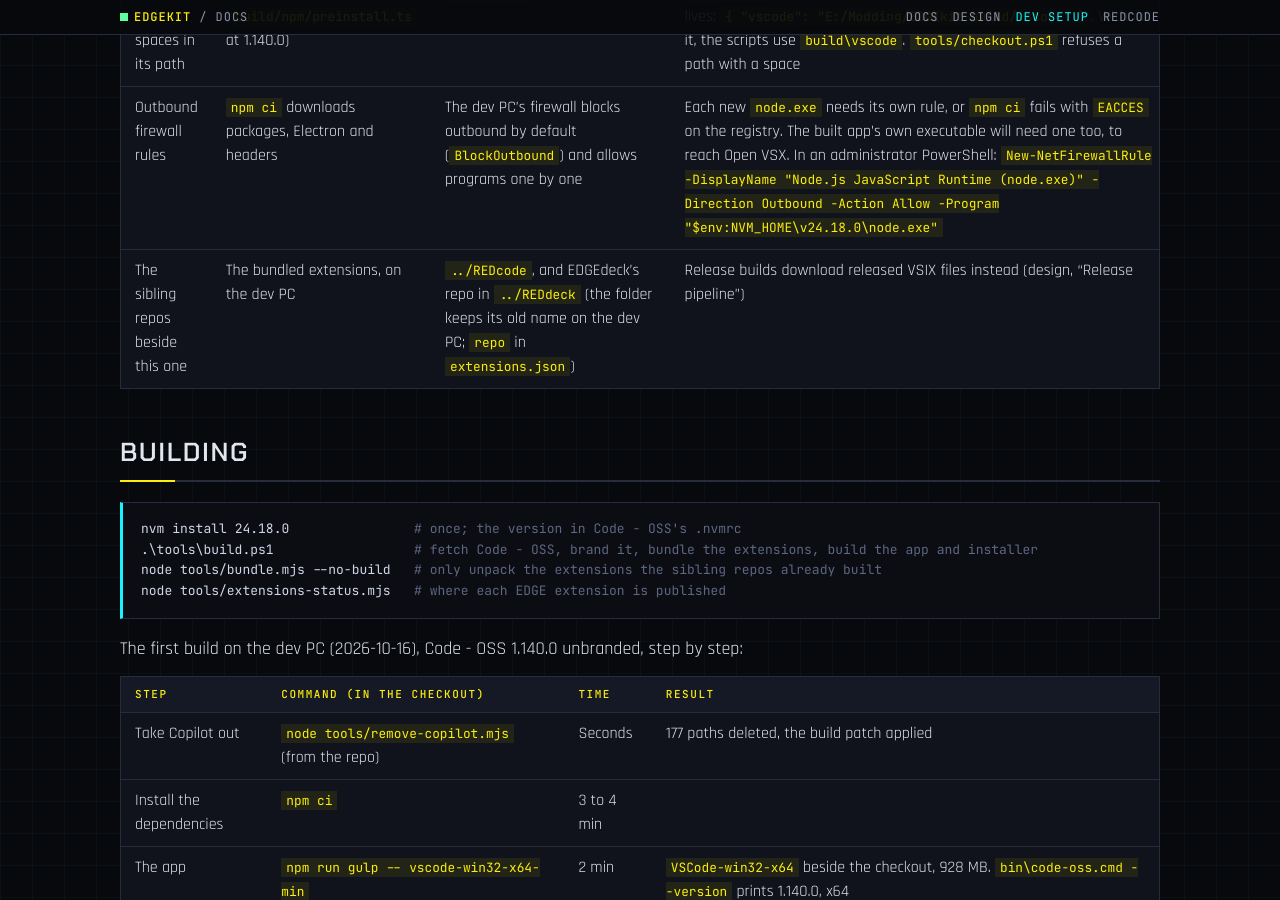
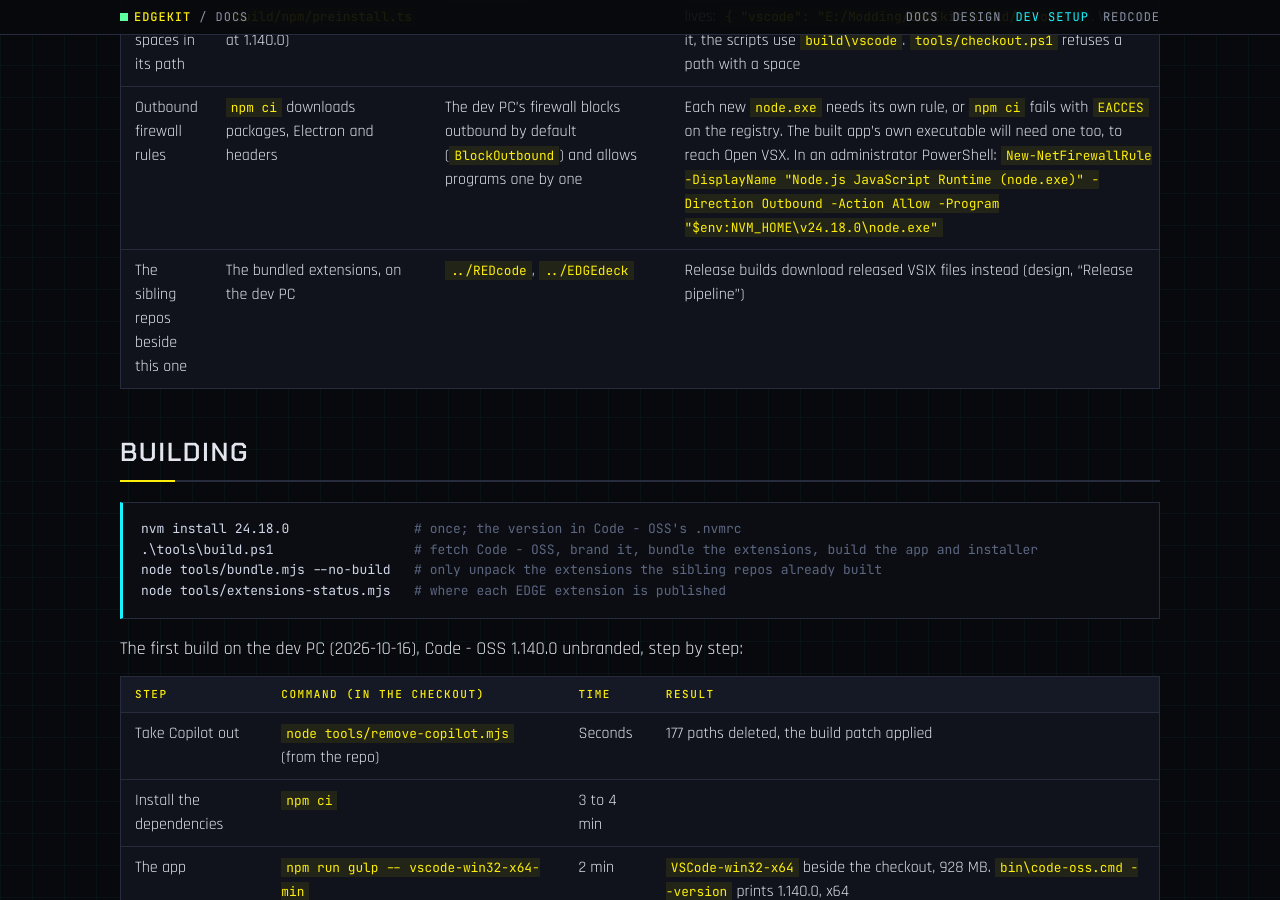
Before and after one commit to Edgemodders/EDGEkit, a Jekyll site: the page built from docs/dev-setup.md, in a window 1280 px wide and 900 px high, scrolled down 1087 px. Built offline with Jekyll 4.4.1, drawn with Linux system fonts in a browser that asks for light colours; our own code applies the rules of GitHub Pages for plain Markdown files.

Commit message:
EDGEdeck's folder is now ../EDGEdeck
Co-Authored-By: Claude Opus 5.5 <noreply@anthropic.com>

```diff
--- a/docs/dev-setup.md
+++ b/docs/dev-setup.md
@@ -11,7 +11,7 @@ What a Windows PC needs to build EDGEkit. The versions below were checked on the
 | Disk | The checkout, its dependencies and the build | 290 GB free on E: | Measured in K1 |
 | A checkout folder with no spaces in its path | Upstream's install runs `node-gyp.cmd` through the shell with its path unquoted (`build/npm/preinstall.ts` at 1.140.0) | `E:\Modding\EDGEkit-build\vscode`, set in `local.json` | Found in K1, 2026-10-16: under `E:\Modding\Cyberpunk 2077\` `npm ci` stopped with `'E:\Modding\Cyberpunk' is not recognized`. `local.json` at the repo root (not committed) says where the checkout lives: `{ "vscode": "E:/Modding/EDGEkit-build/vscode" }`. Without it, the scripts use `build\vscode`. `tools/checkout.ps1` refuses a path with a space |
 | Outbound firewall rules | `npm ci` downloads packages, Electron and headers | The dev PC's firewall blocks outbound by default (`BlockOutbound`) and allows programs one by one | Each new `node.exe` needs its own rule, or `npm ci` fails with `EACCES` on the registry. The built app's own executable will need one too, to reach Open VSX. In an administrator PowerShell: `New-NetFirewallRule -DisplayName "Node.js JavaScript Runtime (node.exe)" -Direction Outbound -Action Allow -Program "$env:NVM_HOME\v24.18.0\node.exe"` |
-| The sibling repos beside this one | The bundled extensions, on the dev PC | `../REDcode`, and EDGEdeck's repo in `../REDdeck` (the folder keeps its old name on the dev PC; `repo` in `extensions.json`) | Release builds download released VSIX files instead (design, "Release pipeline") |
+| The sibling repos beside this one | The bundled extensions, on the dev PC | `../REDcode`, `../EDGEdeck` | Release builds download released VSIX files instead (design, "Release pipeline") |
 
 ## Building
 
--- a/extensions.json
+++ b/extensions.json
@@ -23,7 +23,7 @@
     {
       "id": "edgemodders.edgedeck",
       "from": "sibling",
-      "repo": "../REDdeck",
+      "repo": "../EDGEdeck",
       "build": "npm run package",
       "vsix": "dist/edgedeck-win32-x64-*.vsix",
       "status": "exists",
```
